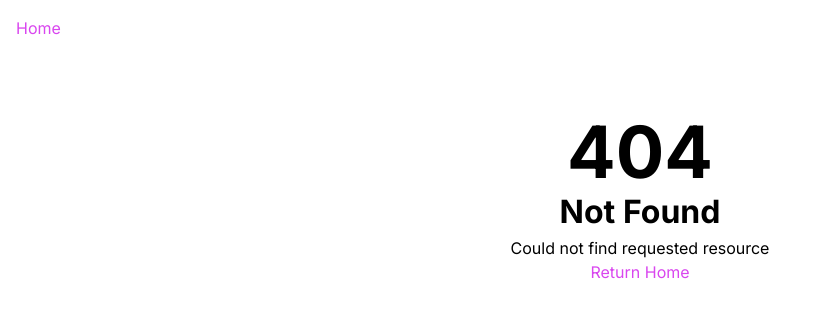
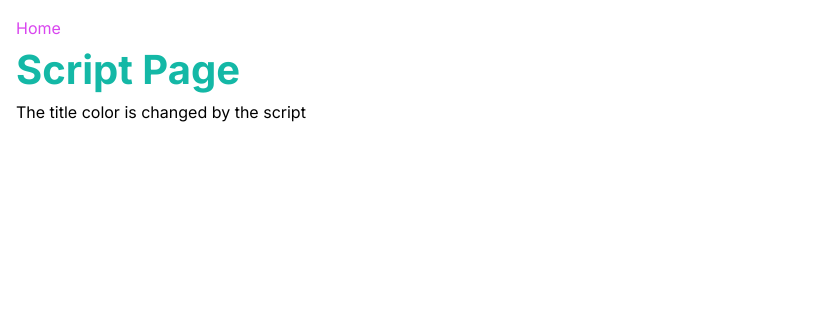
Before and after one commit to emanuelefavero/nextjs-app-router, a Next.js app: page /script in a window 1280 px wide. Before the commit this address had no page. Shown: the top 318 px of the page, without its empty margins (0-815 px from the left). Built offline with nearby package versions, Linux system fonts and the light colour scheme.

Commit message:
add script

```diff
--- a/app/page.tsx
+++ b/app/page.tsx
@@ -115,6 +115,9 @@ export default async function Home() {
         <li>
           <Link href='/preload-data'>Preload Data</Link>
         </li>
+        <li>
+          <Link href='/script'>Script</Link>
+        </li>
       </ul>
     </>
   )
--- /dev/null
+++ b/app/script/page.tsx
@@ -0,0 +1,22 @@
+'use client'
+
+import Script from 'next/script'
+
+export default function Page() {
+  return (
+    <>
+      <h1 id='script-page-title'>Script Page</h1>
+
+      <p>The title color is changed by the script</p>
+
+      <Script
+        src='/script.js' // script file in public directory
+        // Optional attributes:
+        onLoad={() => console.log('Script has loaded!')}
+        onError={() => console.log('Script has failed to load!')}
+      />
+    </>
+  )
+}
+
+// TIP: The Script component is used to load a script file in the browser. You can also load third-party scripts
--- /dev/null
+++ b/public/script.js
@@ -0,0 +1,2 @@
+const scriptPageTitle = document.getElementById('script-page-title')
+scriptPageTitle.style.color = '#14b8a6'
```
